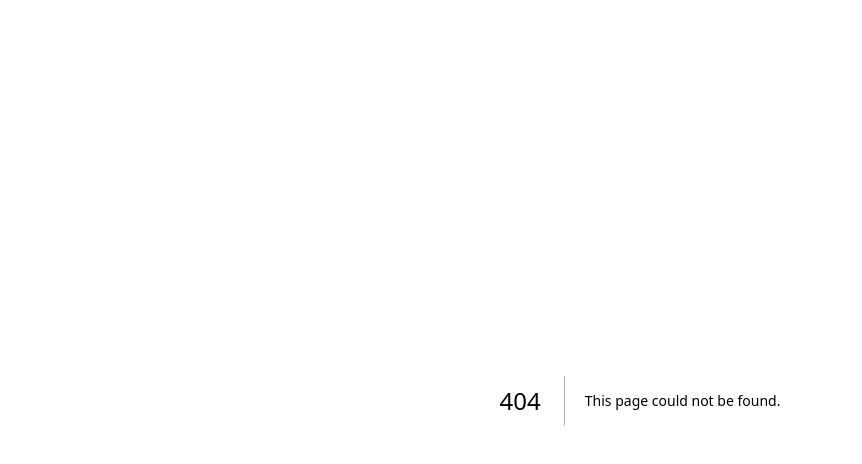
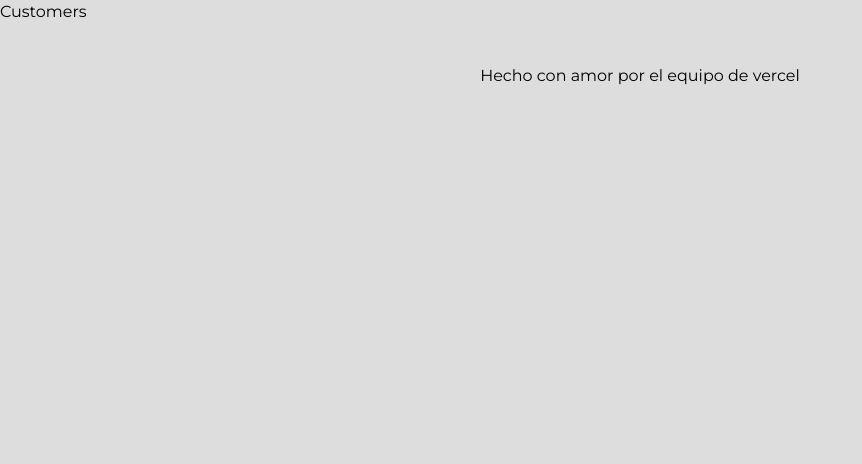
Before and after one commit to PabloBestani/nextjs-dashboard-midu, a Next.js app: page /dashboard/customers in a window 1280 px wide. Before the commit this address had no page. Shown: the top 464 px of the page, without its empty margins (0-862 px from the left). Built offline with nearby package versions, Linux system fonts and the light colour scheme; a web font is replaced by a local one.

Commit message:
feat(dashboard): created dash and nested routes

```diff
--- /dev/null
+++ b/app/dashboard/customers/page.tsx
@@ -0,0 +1,3 @@
+export default function Customers() {
+    return <h1>Customers</h1>
+}
--- /dev/null
+++ b/app/dashboard/invoices/page.tsx
@@ -0,0 +1,3 @@
+export default function Invoices() {
+    return <h1>Invoices</h1>
+}
--- /dev/null
+++ b/app/dashboard/page.tsx
@@ -0,0 +1,3 @@
+export default function Dashboard() {
+    return <h1>Dashboard</h1>
+}
--- a/app/layout.tsx
+++ b/app/layout.tsx
@@ -10,6 +10,9 @@ export default function RootLayout({
     <html lang="en">
       <body className={`${montserrat.className} antialiased`}>
           {children}
+          <footer className='py-10 flex justify-center items-center'>
+            Hecho con amor por el equipo de vercel
+          </footer>
       </body>
     </html>
   );
```
